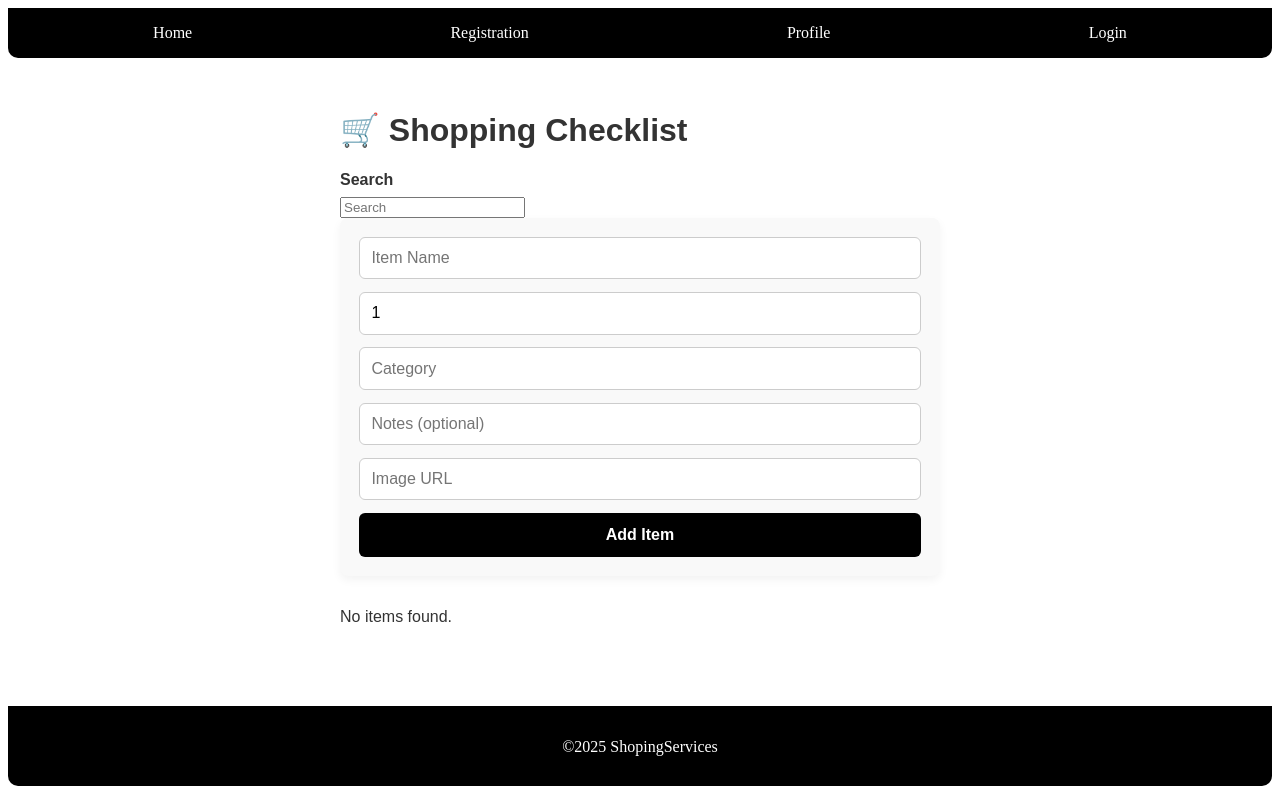
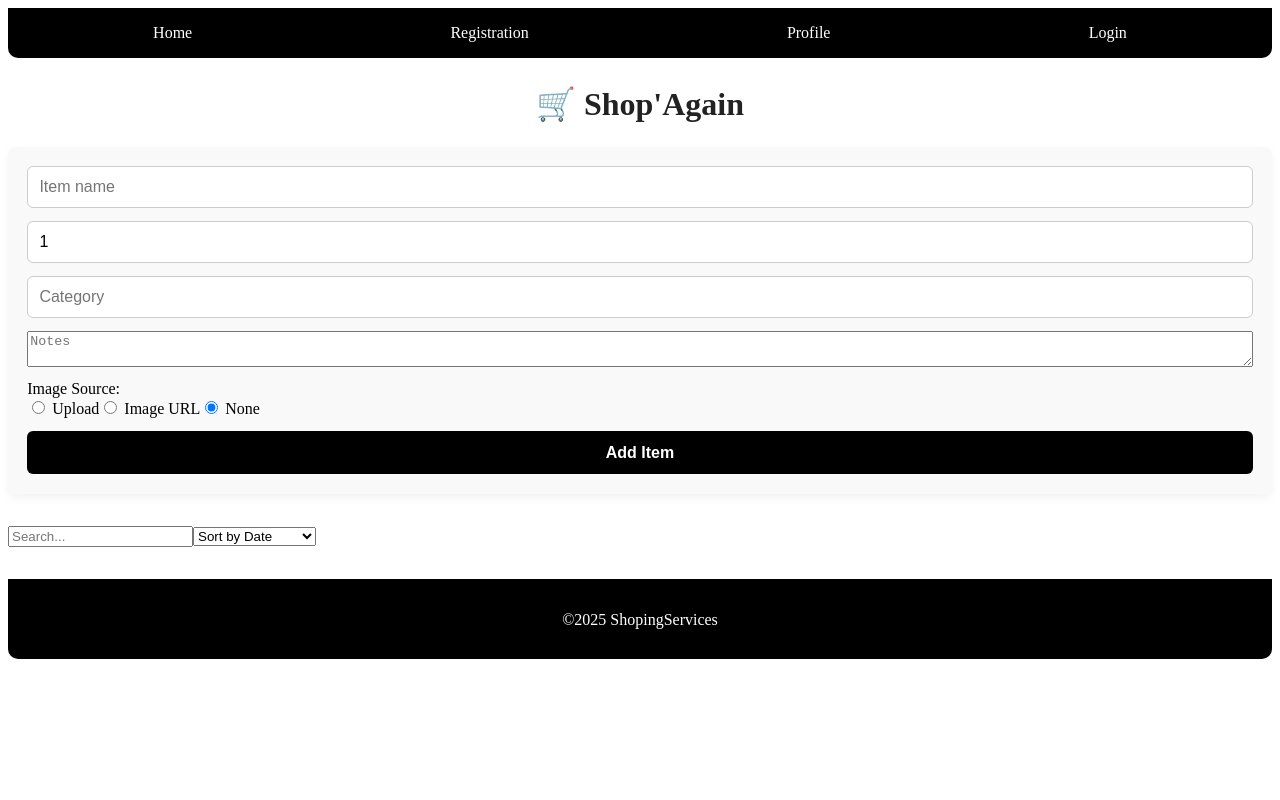
Before and after one commit to Sbonelo2/Task-5--Shopping-List-App, a React (Vite) app: page /home in a window 1280 px wide. Built offline with nearby package versions, Linux system fonts and the light colour scheme.

Commit message:
feat Home page list

```diff
--- a/Store.ts
+++ b/Store.ts
@@ -9,15 +9,15 @@
     reducer: {
         login: LoginReducer,
         register: RegisterReducer,
-    profile: ProfileReducer,
+        profile: ProfileReducer,
         home: HomeReducer,
 
   },
 });
 
-// Infer the `RootState` and `AppDispatch` types from the store itself
+
 export type RootState = ReturnType<typeof store.getState>;
-// Inferred type: {posts: PostsState, comments: CommentsState, users: UsersState}
+
 export type AppDispatch = typeof store.dispatch;
 
 export default store;
--- a/src/Pages/Home.tsx
+++ b/src/Pages/Home.tsx
@@ -1,96 +1,107 @@
-import { useState } from "react";
+import React, { useState, useEffect } from "react";
 import { useDispatch, useSelector } from "react-redux";
 import type { RootState } from "../../Store";
-import { addItem, removeItem, updateItem } from "../Features/HomeSlice"; // <-- Make sure you have updateItem
-import { v4 as uuidv4 } from "uuid";
+import { addItem, removeItem, updateItem } from "../Features/HomeSlice";
+import { useSearchParams } from "react-router-dom";
 import "../Home.css";
 
-export default function Home() {
+export default function ShoppingList() {
   const dispatch = useDispatch();
   const items = useSelector((state: RootState) => state.home.items);
 
   const [form, setForm] = useState({
     name: "",
     quantity: 1,
+    category: "",
     notes: "",
-    category: "",
     image: "",
   });
 
-  const [search, setSearch] = useState("");
-  const [editingId, setEditingId] = useState<string | null>(null); // Track the item being edited
+  const [editId, setEditId] = useState<string | null>(null);
+  const [sortKey, setSortKey] = useState("date");
+  const [searchParams, setSearchParams] = useSearchParams();
+
+  const [imageOption, setImageOption] = useState<"upload" | "url" | "none">(
+    "none"
+  );
+  const [imagePreview, setImagePreview] = useState<string | null>(null);
+
+  const search = searchParams.get("q") || "";
+
+  const filtered = items
+    .filter((i) => i.name.toLowerCase().includes(search.toLowerCase()))
+    .sort((a, b) => {
+      if (sortKey === "name") return a.name.localeCompare(b.name);
+      if (sortKey === "category") return a.category.localeCompare(b.category);
+      return new Date(b.dateAdded).getTime() - new Date(a.dateAdded).getTime();
+    });
 
   const handleSubmit = (e: React.FormEvent) => {
     e.preventDefault();
+    const newItem = {
+      ...form,
+      image: imagePreview || "",
+      dateAdded: new Date().toISOString(),
+    };
 
-    if (editingId) {
-      // Update existing item
-      dispatch(updateItem({ id: editingId, ...form }));
-      setEditingId(null); // Reset editing state
+    if (editId) {
+      dispatch(updateItem({ id: editId, ...newItem }));
+      setEditId(null);
     } else {
-      // Add new item
-      dispatch(addItem({ id: uuidv4(), ...form }));
+      dispatch(addItem(newItem));
     }
 
-    setForm({ name: "", quantity: 1, notes: "", category: "", image: "" });
+    // reset form
+    setForm({ name: "", quantity: 1, category: "", notes: "", image: "" });
+    setImagePreview(null);
+    setImageOption("none");
   };
 
-  // Filter items based on search
-  const filteredItems = items.filter((item) => {
-    const term = search.toLowerCase();
-    return (
-      item.name.toLowerCase().includes(term) ||
-      item.category.toLowerCase().includes(term) ||
-      (item.notes && item.notes.toLowerCase().includes(term))
-    );
-  });
-
-  // Edit button handler
-  const handleEdit = (item: typeof form & { id: string }) => {
-    setForm({
-      name: item.name,
-      quantity: item.quantity,
-      notes: item.notes,
-      category: item.category,
-      image: item.image,
-    });
-    setEditingId(item.id);
+  const handleSearch = (e: React.ChangeEvent<HTMLInputElement>) => {
+    setSearchParams({ q: e.target.value });
   };
 
+  // Handle image upload from device
+  const handleFileChange = (e: React.ChangeEvent<HTMLInputElement>) => {
+    const file = e.target.files?.[0];
+    if (file) {
+      const reader = new FileReader();
+      reader.onloadend = () => {
+        setImagePreview(reader.result as string);
+        setForm({ ...form, image: reader.result as string });
+      };
+      reader.readAsDataURL(file);
+    }
+  };
+
+  // Live preview for image URL
+  useEffect(() => {
+    if (imageOption === "url" && form.image.trim()) {
+      setImagePreview(form.image);
+    }
+  }, [imageOption, form.image]);
+
   return (
-    <div className="home-container">
-      <h1>🛒 Shopping Checklist</h1>
+    <div className="p-4 max-w-2xl mx-auto">
+      <h2 className="text-xl font-bold mb-3">🛒 Shop'Again</h2>
 
-      {/* Search Input */}
-      <label
-        htmlFor="search"
-        style={{ display: "block", marginBottom: "0.5rem", fontWeight: "bold" }}
-      >
-        Search
-      </label>
-      <input
-        type="text"
-        id="search"
-        className="search-input"
-        placeholder="Search"
-        value={search}
-        onChange={(e) => setSearch(e.target.value)}
-      />
-
-      {/* Form */}
-      <form onSubmit={handleSubmit} style={{ marginBottom: "2rem" }}>
+      <form onSubmit={handleSubmit} className="space-y-2 border p-4 rounded">
         <input
           type="text"
-          placeholder="Item Name"
+          placeholder="Item name"
           value={form.name}
           onChange={(e) => setForm({ ...form, name: e.target.value })}
+          className="border p-2 w-full"
           required
         />
         <input
           type="number"
           placeholder="Quantity"
           value={form.quantity}
-          onChange={(e) => setForm({ ...form, quantity: +e.target.value })}
+          onChange={(e) =>
+            setForm({ ...form, quantity: Number(e.target.value) })
+          }
+          className="border p-2 w-full"
           required
         />
         <input
@@ -98,47 +109,169 @@
           placeholder="Category"
           value={form.category}
           onChange={(e) => setForm({ ...form, category: e.target.value })}
-          required
+          className="border p-2 w-full"
         />
+        <textarea
+          placeholder="Notes"
+          value={form.notes}
+          onChange={(e) => setForm({ ...form, notes: e.target.value })}
+          className="border p-2 w-full"
+        />
+
+        {/* --- IMAGE SELECTION --- */}
+        <div className="mt-3">
+          <label className="font-semibold">Image Source:</label>
+          <div className="flex gap-3 mt-1">
+            <label>
+              <input
+                type="radio"
+                checked={imageOption === "upload"}
+                onChange={() => {
+                  setImageOption("upload");
+                  setImagePreview(null);
+                  setForm({ ...form, image: "" });
+                }}
+              />{" "}
+              Upload
+            </label>
+            <label>
+              <input
+                type="radio"
+                checked={imageOption === "url"}
+                onChange={() => {
+                  setImageOption("url");
+                  setImagePreview(null);
+                  setForm({ ...form, image: "" });
+                }}
+              />{" "}
+              Image URL
+            </label>
+            <label>
+              <input
+                type="radio"
+                checked={imageOption === "none"}
+                onChange={() => {
+                  setImageOption("none");
+                  setImagePreview(null);
+                  setForm({ ...form, image: "" });
+                }}
+              />{" "}
+              None
+            </label>
+          </div>
+
+          {imageOption === "upload" && (
+            <input
+              type="file"
+              accept="image/*"
+              onChange={handleFileChange}
+              className="mt-2"
+            />
+          )}
+
+          {imageOption === "url" && (
+            <input
+              type="url"
+              placeholder="Enter image URL..."
+              value={form.image}
+              onChange={(e) => setForm({ ...form, image: e.target.value })}
+              className="border p-2 w-full mt-2"
+            />
+          )}
+
+          {/* Live image preview */}
+          {imagePreview && (
+            <div className="mt-3 relative">
+              <img
+                src={imagePreview}
+                alt="Preview"
+                className="h-24 w-24 object-cover rounded border"
+              />
+              <button
+                type="button"
+                onClick={() => {
+                  setImagePreview(null);
+                  setForm({ ...form, image: "" });
+                }}
+                className="absolute top-0 right-0 bg-red-500 text-white text-xs rounded-full px-1"
+              >
+                ✕
+              </button>
+            </div>
+          )}
+        </div>
+
+        <button className="bg-blue-600 text-white px-4 py-2 rounded mt-3">
+          {editId ? "Update Item" : "Add Item"}
+        </button>
+      </form>
+
+      {/* Search & Sort */}
+      <div className="flex justify-between mt-4">
         <input
           type="text"
-          placeholder="Notes (optional)"
-          value={form.notes}
-          onChange={(e) => setForm({ ...form, notes: e.target.value })}
+          placeholder="Search..."
+          value={search}
+          onChange={handleSearch}
+          className="border p-2 flex-1 mr-2"
         />
-        <input
-          type="text"
-          placeholder="Image URL"
-          value={form.image}
-          onChange={(e) => setForm({ ...form, image: e.target.value })}
-        />
+        <select
+          value={sortKey}
+          onChange={(e) => setSortKey(e.target.value)}
+          className="border p-2"
+        >
+          <option value="date">Sort by Date</option>
+          <option value="name">Sort by Name</option>
+          <option value="category">Sort by Category</option>
+        </select>
+      </div>
 
-        <button type="submit">{editingId ? "Update Item" : "Add Item"}</button>
-      </form>
-
-      {/* List */}
-      <ul>
-        {filteredItems.map((item) => (
-          <li key={item.id}>
+      {/* Display Items */}
+      <ul className="mt-4 space-y-3">
+        {filtered.map((item) => (
+          <li
+            key={item.id}
+            className="border p-3 rounded flex items-center justify-between"
+          >
             <div>
-              <strong>{item.name}</strong> (x{item.quantity}) - {item.category}
-              {item.notes && <p>📝 {item.notes}</p>}
+              <strong>{item.name}</strong> ({item.quantity})
+              <div className="text-sm text-gray-500">{item.category}</div>
+              {item.notes && <p className="text-sm">{item.notes}</p>}
+              {item.image && (
+                <img
+                  src={item.image}
+                  alt={item.name}
+                  className="h-16 w-16 mt-2 object-cover rounded"
+                />
+              )}
             </div>
-            {item.image && (
-              <img src={item.image} alt={item.name} width={50} height={50} />
-            )}
-            <div style={{ marginTop: "0.5rem" }}>
-              <button onClick={() => handleEdit(item)}>✏️ Edit</button>
+            <div className="space-x-2">
+              <button
+                onClick={() => {
+                  setForm({
+                    name: item.name,
+                    quantity: item.quantity,
+                    category: item.category,
+                    notes: item.notes ?? "",
+                    image: item.image ?? "",
+                  });
+                  setImagePreview(item.image || null);
+                  setEditId(item.id);
+                  setImageOption(item.image ? "url" : "none");
+                }}
+                className="bg-yellow-500 text-white px-2 py-1 rounded"
+              >
+                Edit
+              </button>
               <button
                 onClick={() => dispatch(removeItem(item.id))}
-                style={{ marginLeft: "0.5rem" }}
+                className="bg-red-600 text-white px-2 py-1 rounded"
               >
-                ❌ Remove
+                Delete
               </button>
             </div>
           </li>
         ))}
-        {filteredItems.length === 0 && <p>No items found.</p>}
       </ul>
     </div>
   );
--- a/src/main.tsx
+++ b/src/main.tsx
@@ -4,12 +4,14 @@
 import { store } from "../Store.ts";
 import { Provider } from "react-redux";
 import { BrowserRouter } from "react-router-dom";
+// import Home from "./Pages/Home.tsx";
 
 ReactDOM.createRoot(document.getElementById("root")!).render(
   <StrictMode>
     <Provider store={store}>
       <BrowserRouter>
         <App />
+        {/* <Home /> */}
       </BrowserRouter>
     </Provider>
   </StrictMode>
```
Also changed, not shown: src/Features/HomeSlice.ts (+25 -24 lines), src/data/db.json (+16 -0 lines).
